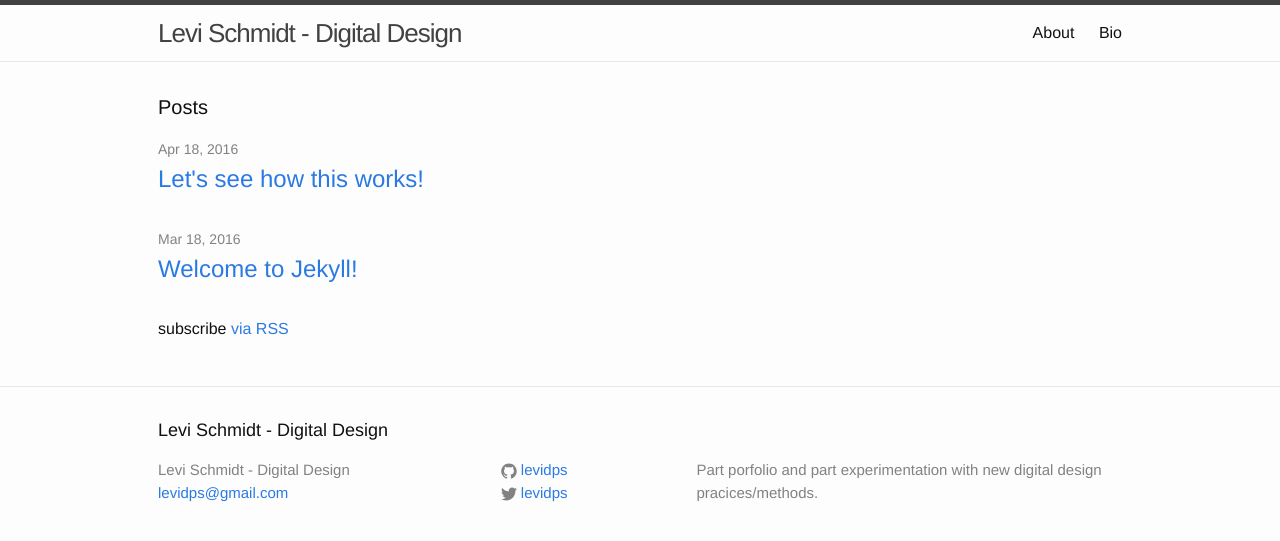
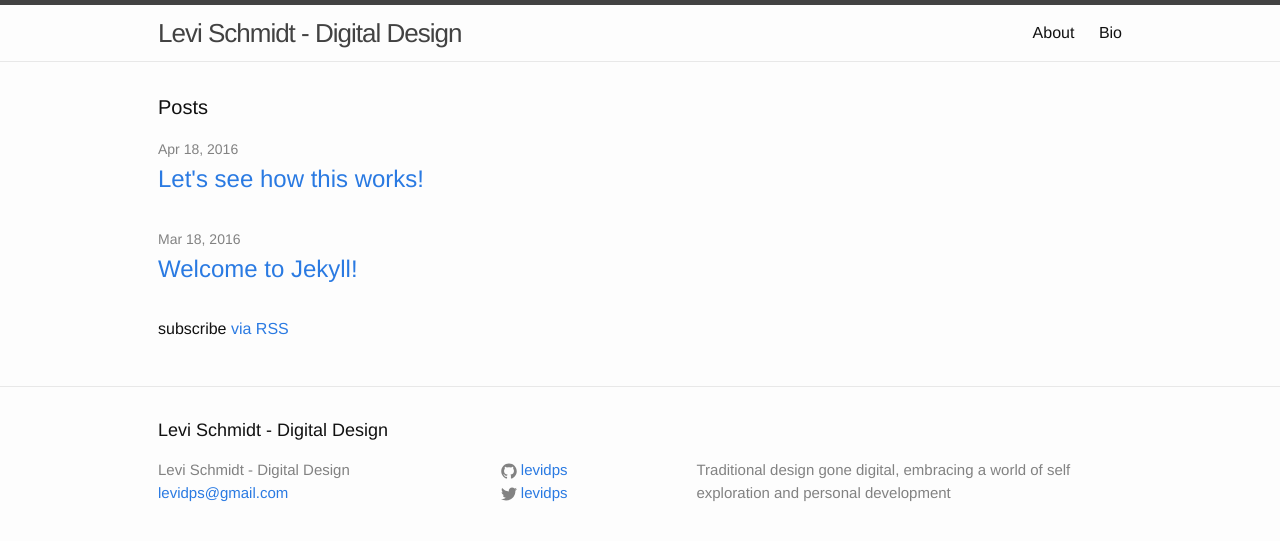
Before and after one commit to levidps/levidps.github.io, a Jekyll site: the page built from index.html, in a window 1280 px wide. Shown: the top 541 px of the page. Built offline with Jekyll 4.4.1, drawn with Linux system fonts in a browser that asks for light colours.

Commit message:
updating config file

```diff
--- a/_config.yml
+++ b/_config.yml
@@ -1,15 +1,12 @@
-# Welcome to Jekyll!
+# LeviDPS - Jekyll static site
 #
-# This config file is meant for settings that affect your whole blog, values
-# which you are expected to set up once and rarely need to edit after that.
-# For technical reasons, this file is *NOT* reloaded automatically when you use
-# 'jekyll serve'. If you change this file, please restart the server process.
+#
 
 # Site settings
 title: Levi Schmidt - Digital Design
 email: levidps@gmail.com
 description: > # this means to ignore newlines until "baseurl:"
-  Part porfolio and part experimentation with new digital design pracices/methods.
+  Traditional design gone digital, embracing a world of self exploration and personal development
 baseurl: "" # the subpath of your site, e.g. /blog
 url: "http://levischmidt.com" # the base hostname & protocol for your site
 twitter_username: levidps
```
